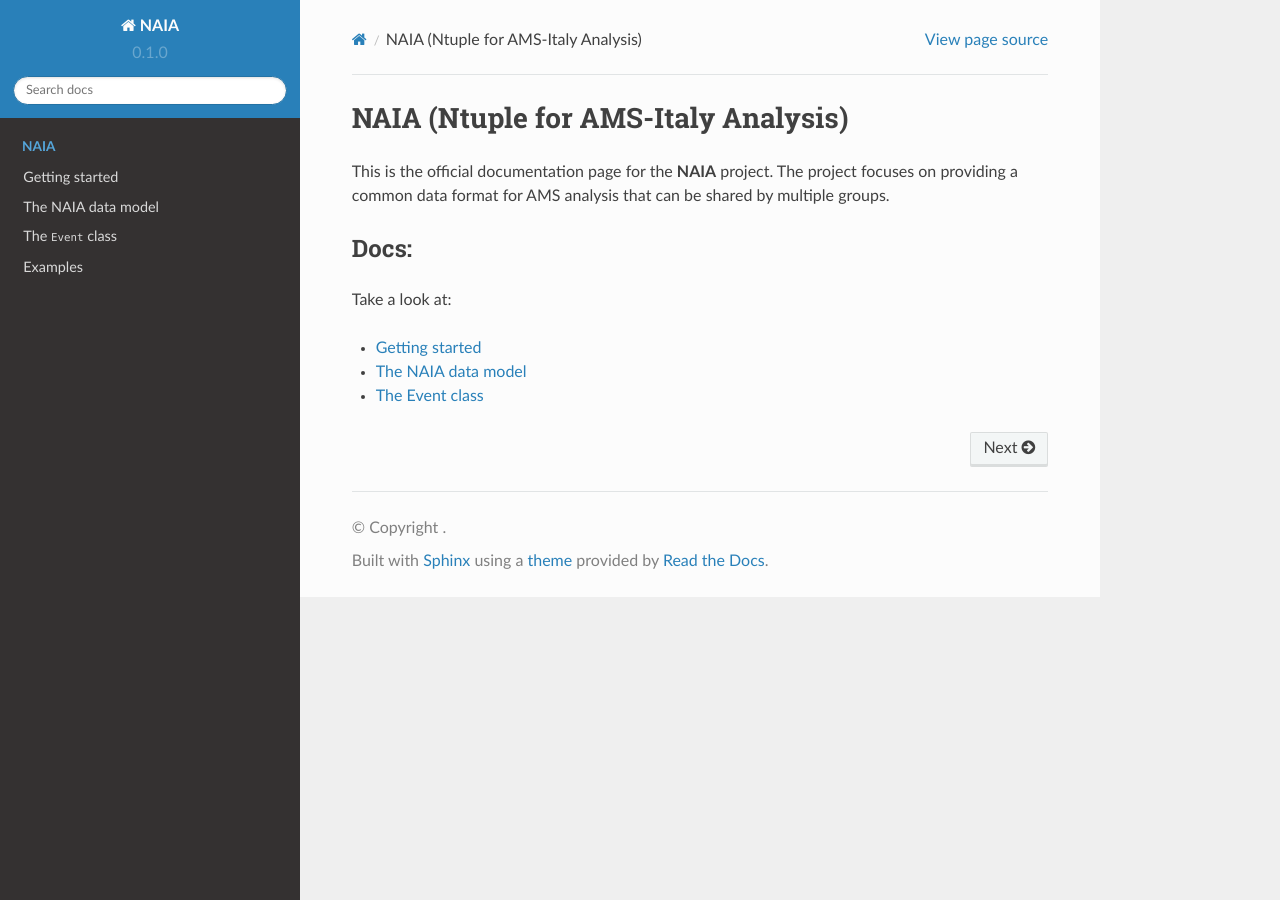
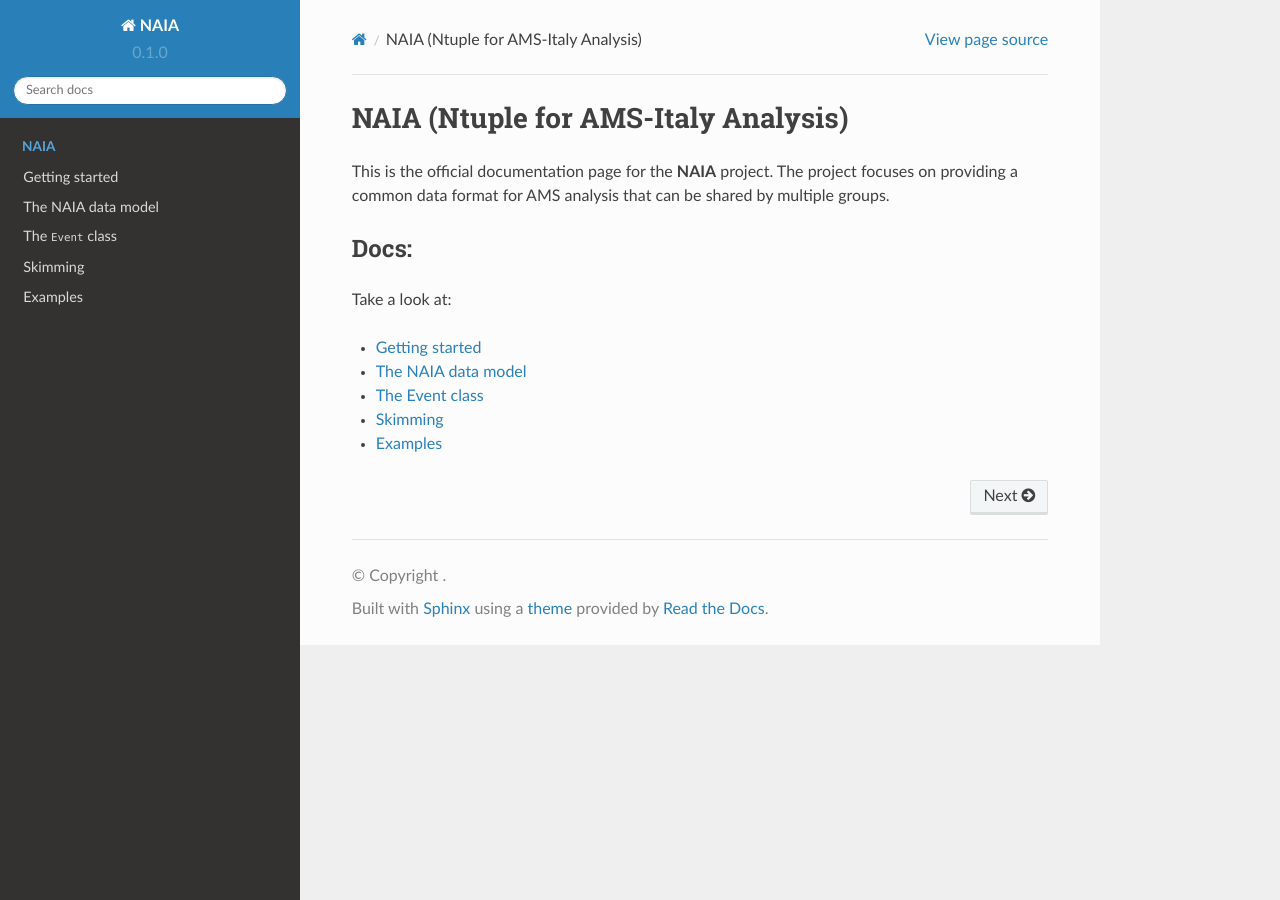
Before and after one commit to valerioformato/NAIA-readthedocs, a Sphinx documentation site: the page built from docs/source/index.rst, in a window 1280 px wide. Built offline with Sphinx 7.4.7 and the Read the Docs theme 2.0.0, drawn with Linux system fonts in a browser that asks for light colours.

Commit message:
Update index

```diff
--- a/docs/source/index.rst
+++ b/docs/source/index.rst
@@ -13,6 +13,9 @@ Take a look at:
 * :doc:`build-install`
 * :doc:`datamodel/datamodel`
 * :doc:`datamodel/event`
+* :doc:`datamodel/skimming`
+* :doc:`examples`
+
 
 .. toctree::
    :maxdepth: 2
@@ -22,4 +25,5 @@ Take a look at:
    /build-install
    /datamodel/datamodel
    /datamodel/event
+   /datamodel/skimming
    /examples
```
